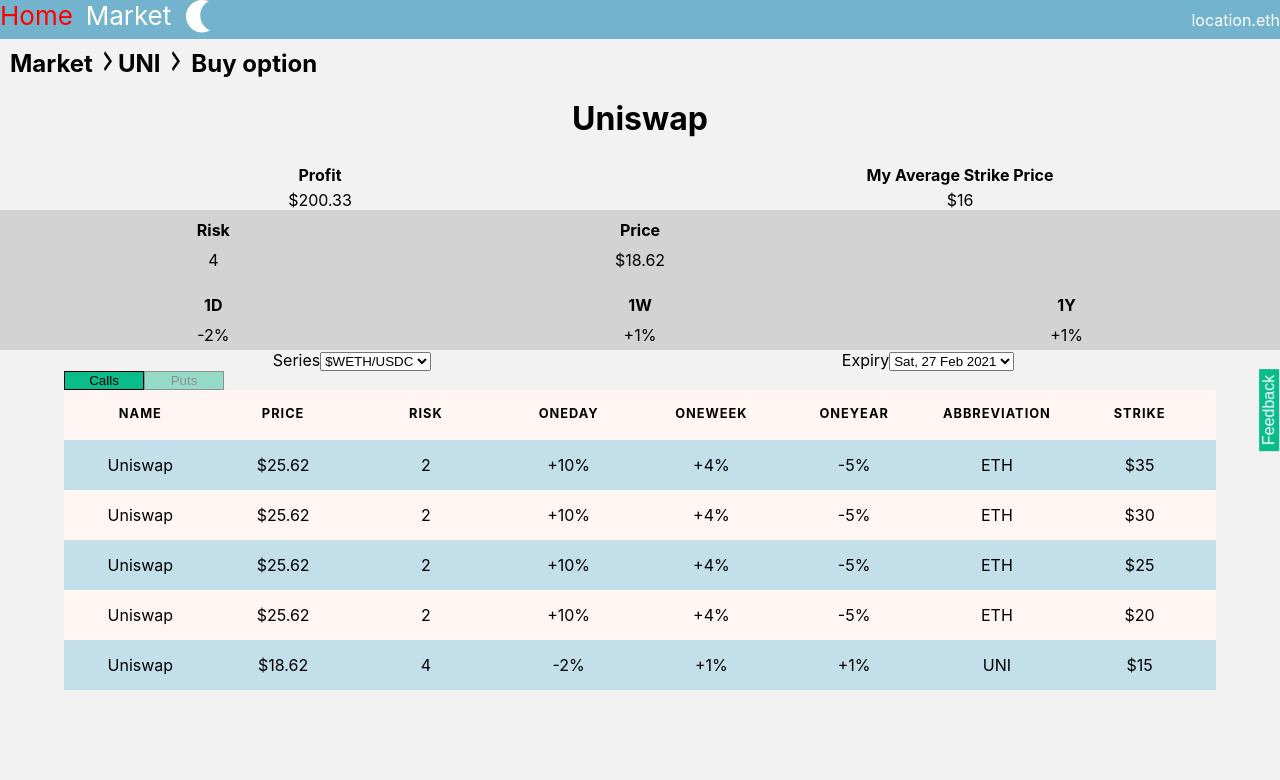
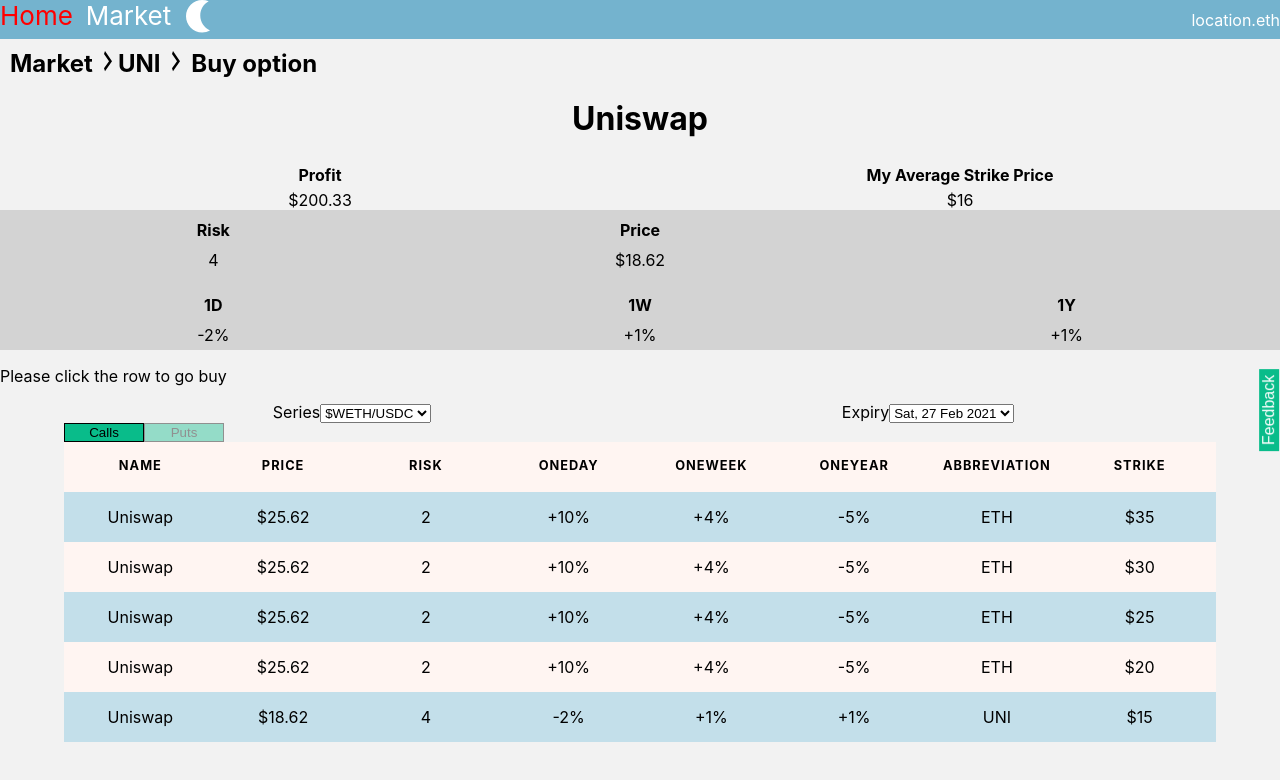
Before and after one commit to BjoernSag/FigmaReactTypeScriptMetamask, a React (Create React App) app: page /marked/UNI/buyoption in a window 1280 px wide. Shown: the top 780 px of the page. Built offline with nearby package versions, Linux system fonts and the light colour scheme.

Commit message:
changed readme and added a line explaining the spreadsheet to buyoptionspage

```diff
--- a/src/components/pages/BuyOptionsPage.tsx
+++ b/src/components/pages/BuyOptionsPage.tsx
@@ -123,7 +123,7 @@
        </Upperbody>
        <Lowerbody>
 
-
+            <p>Please click the row to go buy</p>
             <Spreadsheet isMobile={isMobile} list={data} listPuts={dataPuts} scrollToValue={scrollToValue}
             scrollTo={(e:number) => setScrollToValue(e)} uniqueValues={subValues}/>
        </Lowerbody>
```
Also changed, not shown: 1 other file (tests, documents, lock files or other folders).
